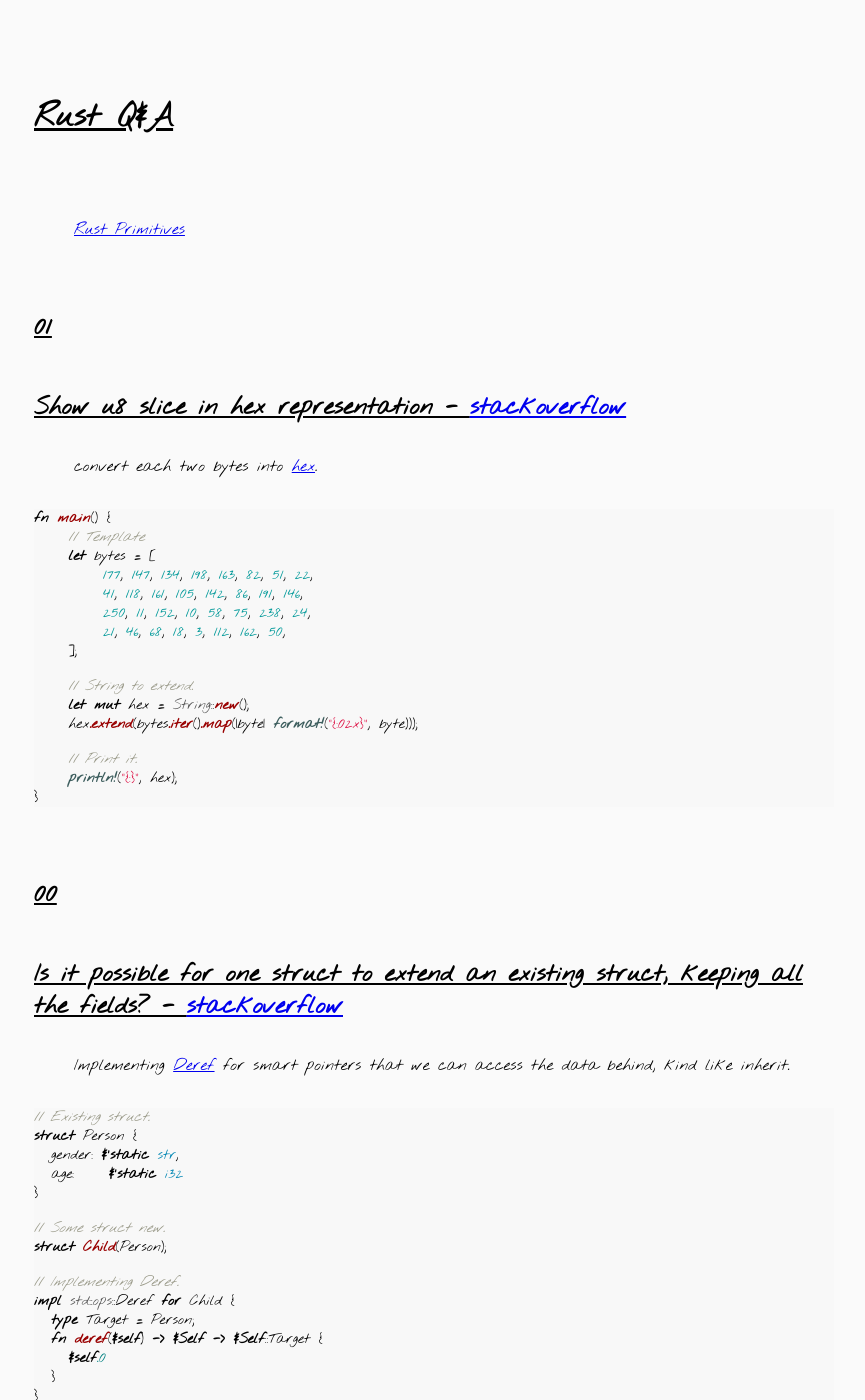
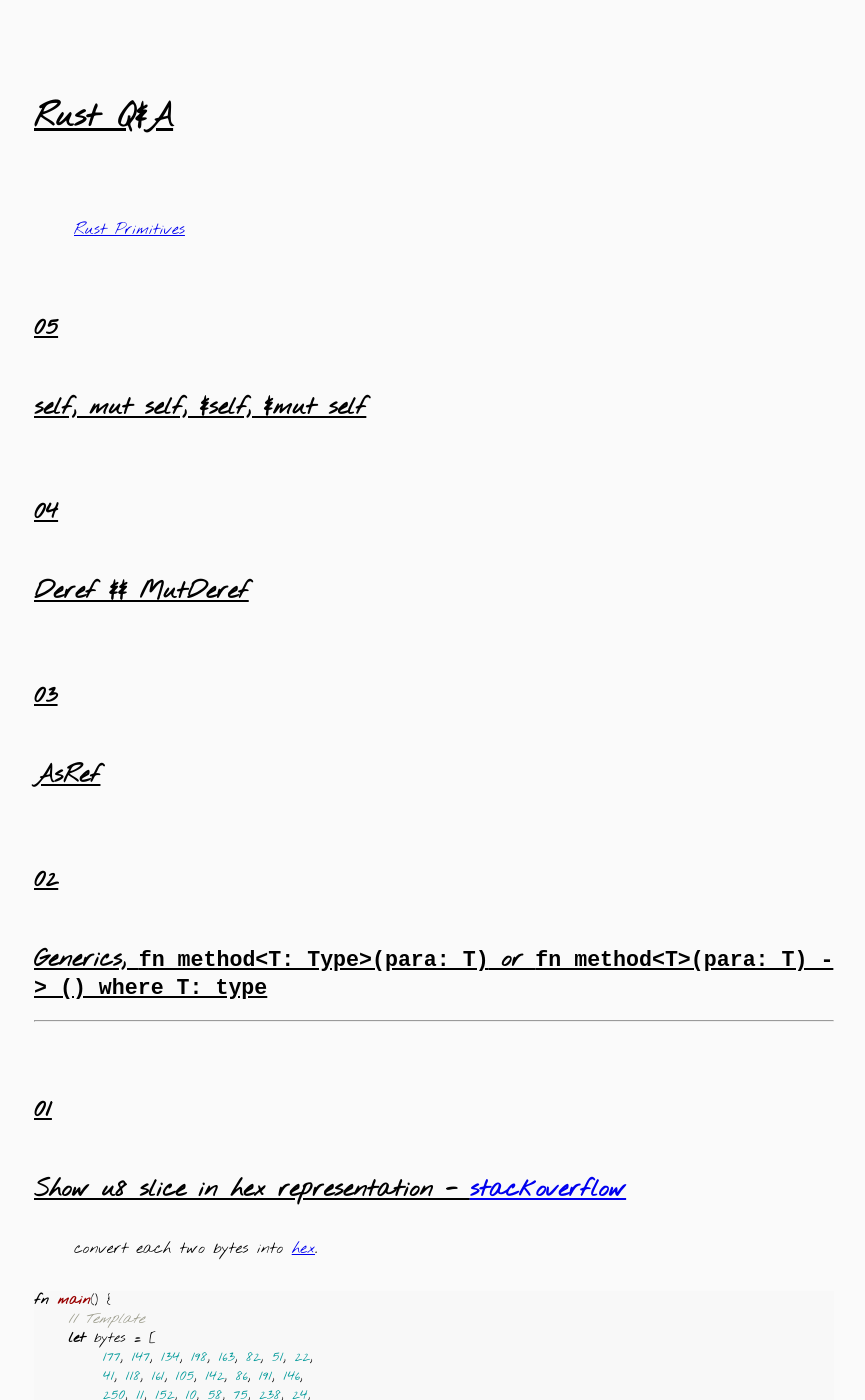
Before and after one commit to sonatatlas/sonatatlas.github.io, a Jekyll site: the page built from collections/_backpages/rust_qa.md, in a window 1280 px wide and 1400 px high. Shown: the whole window, without its empty margins (206-1071 px from the left). Built offline with Jekyll 4.4.1, drawn with Linux system fonts in a browser that asks for light colours.

Commit message:
20190126

```diff
--- a/collections/_backpages/rust_qa.md
+++ b/collections/_backpages/rust_qa.md
@@ -8,6 +8,20 @@ layout: default
 > [Rust Primitives][1]
 
 [1]: https://doc.rust-lang.org/rust-by-example/index.html
+
+# 05
+## self, mut self, &self, &mut self
+
+# 04
+## Deref && MutDeref
+
+# 03
+## AsRef
+
+# 02
+## Generics, `fn method<T: Type>(para: T)` or `fn method<T>(para: T) -> () where T: type`
+
+---
 
 # 01
 ## Show u8 slice in hex representation - [stackoverflow][s-1]
```
Also changed, not shown: collections/_categories/00_luna.md (+9 -0 lines).
